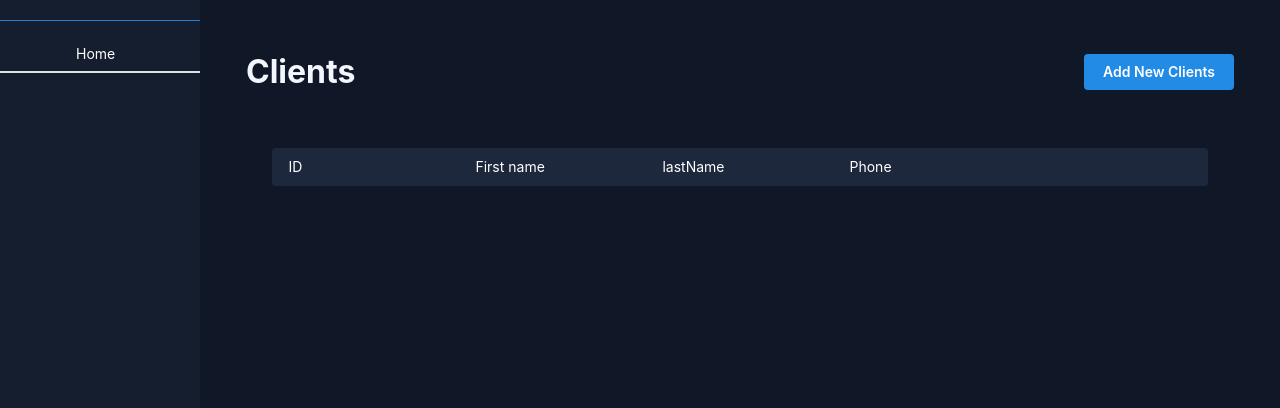
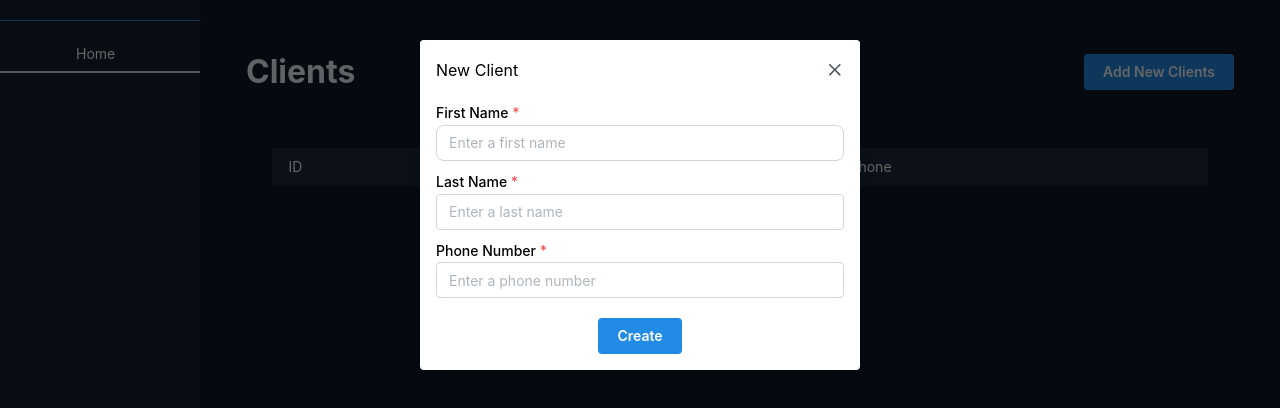
Before and after one commit to ChavdarStoilov/Go-Projects, a React (Vite) app in the folder Invoice system/client/: page /clients in a window 1280 px wide. Both pictures are taken after a click on the button "Add New Clients". Shown: the top 408 px of the page. Built offline with nearby package versions, Linux system fonts and the light colour scheme.

Commit message:
Added option to get clients from db and select when create invoice

```diff
--- a/Invoice system/client/src/api/data.js
+++ b/Invoice system/client/src/api/data.js
@@ -18,3 +18,5 @@ export const GetAllInvoices = async () => request.get(InvoiceBaseUrl);
 export const CreateBrandData = async (data) => request.post(`${BrandBaseUrl}create/`, data)
 
 export const CreateNewInvoice = async (data) => request.post(`${InvoiceBaseUrl}create/`, data)
+
+export const CreateNewClient = async (data) => request.post(`${ClientsBaseUrl}create/`, data)
--- a/Invoice system/client/src/components/modals/newClients.jsx
+++ b/Invoice system/client/src/components/modals/newClients.jsx
@@ -1,6 +1,67 @@
-export default function NewClientsModal () {
+import { Modal, Button, Box, TextInput } from "@mantine/core";
+import * as api from "../../api/data"
+
+export default function NewClientsModal({open, close}) {
+
+    const CreateNewClient = (event) => {
+
+        event.preventDefault();
+
+        const form = event.target
+
+        const data = Object.fromEntries(new FormData(form));
+
+        api.CreateNewClient(data)
+        .then((result) => {
+            console.log(result);
+        })
+        .catch((error) => {
+            console.log(error);
+        });
+
+        form.reset();
+    }
+
     return (
-        <>
-        </>
-    )
+        <Modal opened={open} onClose={close} title="New Client">
+            <form onSubmit={CreateNewClient}>
+                <TextInput
+                    radius="md"
+                    label="First Name"
+                    placeholder="Enter a first name"
+                    required
+                    name="first_name"
+                />
+                <TextInput
+                    label="Last Name"
+                    placeholder="Enter a last name"
+                    required
+                    name="last_name"
+                />
+                <TextInput
+                    label="Phone Number"
+                    placeholder="Enter a phone number"
+                    required
+                    name="phone"
+                    suffix=" лв."
+                />
+                <Box
+                    style={{
+                        marginTop: "20px",
+                        display: "flex",
+                        justifyContent: "space-evenly",
+                    }}
+                >
+
+                    <Button
+                        // loading={loading}
+                        loaderProps={{ type: "dots" }}
+                        type="submit"
+                    >
+                        Create
+                    </Button>
+                </Box>
+            </form>
+        </Modal>
+    );
 }
--- a/Invoice system/client/src/components/modals/newInvoice.jsx
+++ b/Invoice system/client/src/components/modals/newInvoice.jsx
@@ -1,18 +1,17 @@
 import { Modal, Button, Box } from "@mantine/core";
 import * as api from "../../api/data";
-import { useState } from "react";
+import { useState, useEffect } from "react";
 import { TextInput, NumberInput, NativeSelect } from "@mantine/core";
 import TableNewInvoieItem from "../utilsComponents/tableNewInvoiceItem";
 
 export default function NewInvoiceModal({ open, close }) {
     const [loading, setLoading] = useState(false);
     const [invoice, setInvoice] = useState([]);
+    const [clients, setClients] = useState([]);
 
     const removeInvoice = (row) => {
-
-        setInvoice((invoice) => invoice.filter( item => item !== row));
-
-    }
+        setInvoice((invoice) => invoice.filter((item) => item !== row));
+    };
 
     const AddNewInvoice = (event) => {
         event.preventDefault();
@@ -22,26 +21,43 @@ export default function NewInvoiceModal({ open, close }) {
         const data = Object.fromEntries(new FormData(form));
 
         data["price"] = parseFloat(data["price"]);
-        data["quantity"] = parseInt(data["quantity"])
-        data['status']= parseInt(data["status"])
-        data["amount"] = data["price"]* data["quantity"];
+        data["quantity"] = parseInt(data["quantity"]);
+        data["status"] = parseInt(data["status"]);
+        data["amount"] = data["price"] * data["quantity"];
+        data["owner"] = parseInt(data["owner"])
 
         setInvoice((invoice) => [...invoice, data]);
 
         form.reset();
     };
 
-
     const CreateNewInvoice = () => {
-
         api.CreateNewInvoice(invoice)
             .then((result) => {
                 console.log(result);
             })
             .catch((err) => {
-            console.log(result);
+                console.log(err);
+            });
+    };
+
+    useEffect(() => {
+        api.GetAllClients()
+            .then((result) => {
+                if (result.status === 200) {
+                    setClients(
+                        ...clients,
+                        result.data.map((client) => ({
+                            label: `${client.first_name} ${client.last_name}`,
+                            value: client.id,
+                        }))
+                    );
+                }
             })
-    }
+            .catch((err) => {
+                console.log(err);
+            });
+    }, []);
 
     return (
         <>
@@ -69,6 +85,14 @@ export default function NewInvoiceModal({ open, close }) {
                         name="price"
                         suffix=" лв."
                     />
+
+                    <NativeSelect
+                        label="Clients"
+                        required
+                        data={clients}
+                        name="owner"
+                    />
+
                     <NativeSelect
                         label="Status"
                         required
@@ -79,7 +103,13 @@ export default function NewInvoiceModal({ open, close }) {
                         ]}
                         name="status"
                     />
-                    <Box style={{marginTop: "20px", display:"flex", justifyContent: "space-evenly"}}>
+                    <Box
+                        style={{
+                            marginTop: "20px",
+                            display: "flex",
+                            justifyContent: "space-evenly",
+                        }}
+                    >
                         <Button type="submit">Add</Button>
                         <Button
                             loading={loading}
--- a/Invoice system/client/src/components/pages/clients.jsx
+++ b/Invoice system/client/src/components/pages/clients.jsx
@@ -35,7 +35,7 @@ export default function Clients() {
                 <div className="products-header">
                     <div className="product-cell">ID</div>
                     <div className="product-cell">First name</div>
-                    <div className="product-cell">lastName</div>
+                    <div className="product-cell">Last Name</div>
                     <div className="product-cell">Phone</div>
                     <div className="product-cell"></div>
                 </div>
```
Lines whose indentation alone changed are shown as unchanged.
